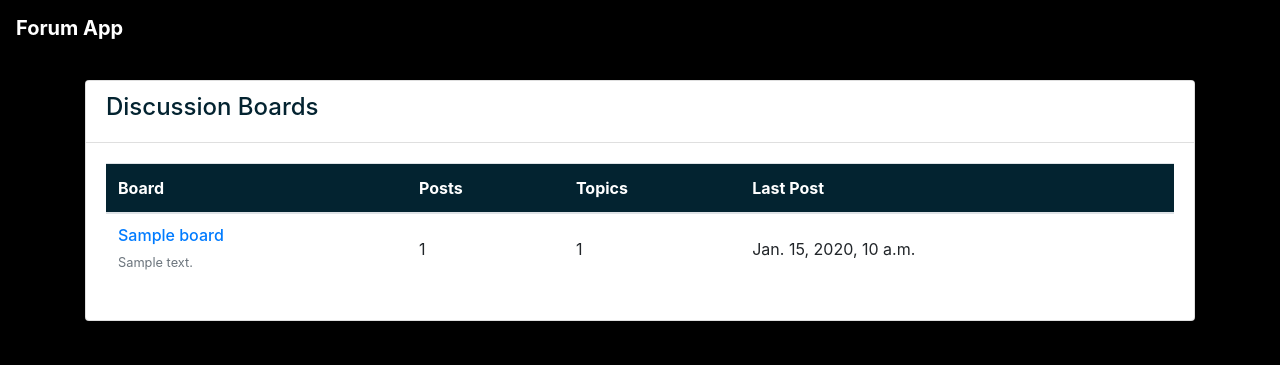
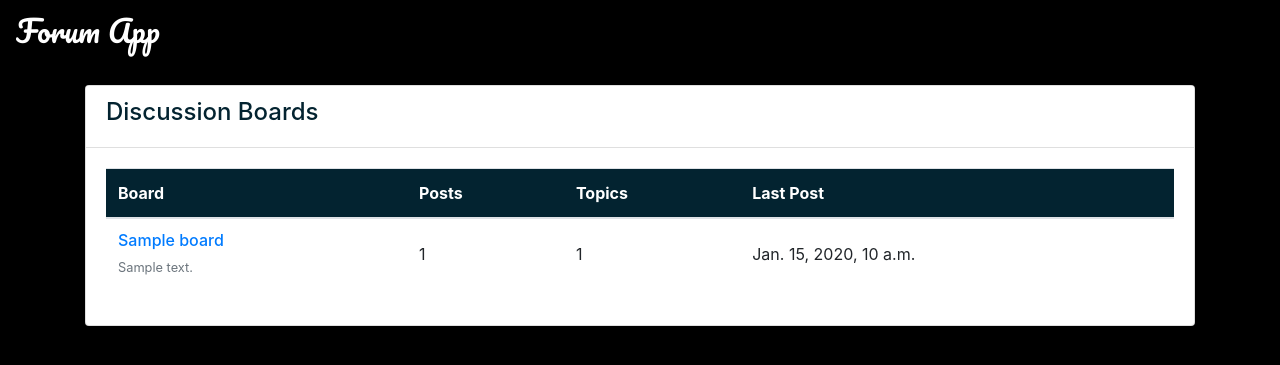
Before and after one commit to danaendraraj05/Forum-App, a Django app: page / in a window 1280 px wide. Shown: the top 365 px of the page. Run offline with Django 3.2, Linux system fonts and the light colour scheme; tables that the repository leaves empty hold one stand-in row (values such as "Sample post"); some libraries are stand-ins or nearby versions.

Commit message:
Added Styling Component

```diff
--- a/myproject/templates/base.html
+++ b/myproject/templates/base.html
@@ -3,14 +3,16 @@
   <head>
     <meta charset="utf-8">
     <title>{% block title %}Forum App{% endblock %}</title>
-    <link href="https://fonts.googleapis.com/css?family=Peralta" rel="stylesheet">
+    <link rel="preconnect" href="https://fonts.googleapis.com">
+    <link rel="preconnect" href="https://fonts.gstatic.com" crossorigin>
+    <link href="https://fonts.googleapis.com/css2?family=Pacifico&display=swap" rel="stylesheet">
     <link rel="stylesheet" href="{% static 'css/bootstrap.min.css' %}">
     <link rel="stylesheet" href="{% static 'css/app.css' %}">
   </head>
   <body>
     <nav class="navbar">
       <div class="container">
-        <b><a class="navbar-brand" href="{% url 'home' %}">Forum App</a></b>
+        <b><a class="pacifico-regular" href="{% url 'home' %}">Forum App</a></b>
       </div>
     </nav>
     <div class="container">
--- a/myproject/templates/home.html
+++ b/myproject/templates/home.html
@@ -5,6 +5,9 @@
     <meta charset="utf-8">
     <title>Boards</title>
     <link rel="stylesheet" href="{% static 'css/bootstrap.min.css' %}">
+    <link rel="preconnect" href="https://fonts.googleapis.com">
+    <link rel="preconnect" href="https://fonts.gstatic.com" crossorigin>
+    <link href="https://fonts.googleapis.com/css2?family=Pacifico&display=swap" rel="stylesheet">
     <style>
       body {
         background-color: #000000;
@@ -28,15 +31,25 @@
       .navbar a{
         color:#ffffff;
       }
+      .navbar a:hover
+      {
+        text-decoration:none;
+      }
       .card-header{
         background-color:white;
         color:#032330;
+      }
+      .pacifico-regular {
+        font-family: "Pacifico", cursive;
+        font-weight: 400;
+        font-style: normal;
+        font-size:30px;
       }
     </style>
   </head>
   <body>
     <nav class="navbar">
-      <b><a class="navbar-brand" href="/">Forum App</a></b>
+      <b><a class="pacifico-regular" href="/">Forum App</a></b>
       <button class="navbar-toggler" type="button" data-toggle="collapse" data-target="#navbarNav" aria-controls="navbarNav" aria-expanded="false" aria-label="Toggle navigation">
         <span class="navbar-toggler-icon"></span>
       </button>
```
Also changed, not shown: myproject/static/css/app.css (+7 -0 lines).
